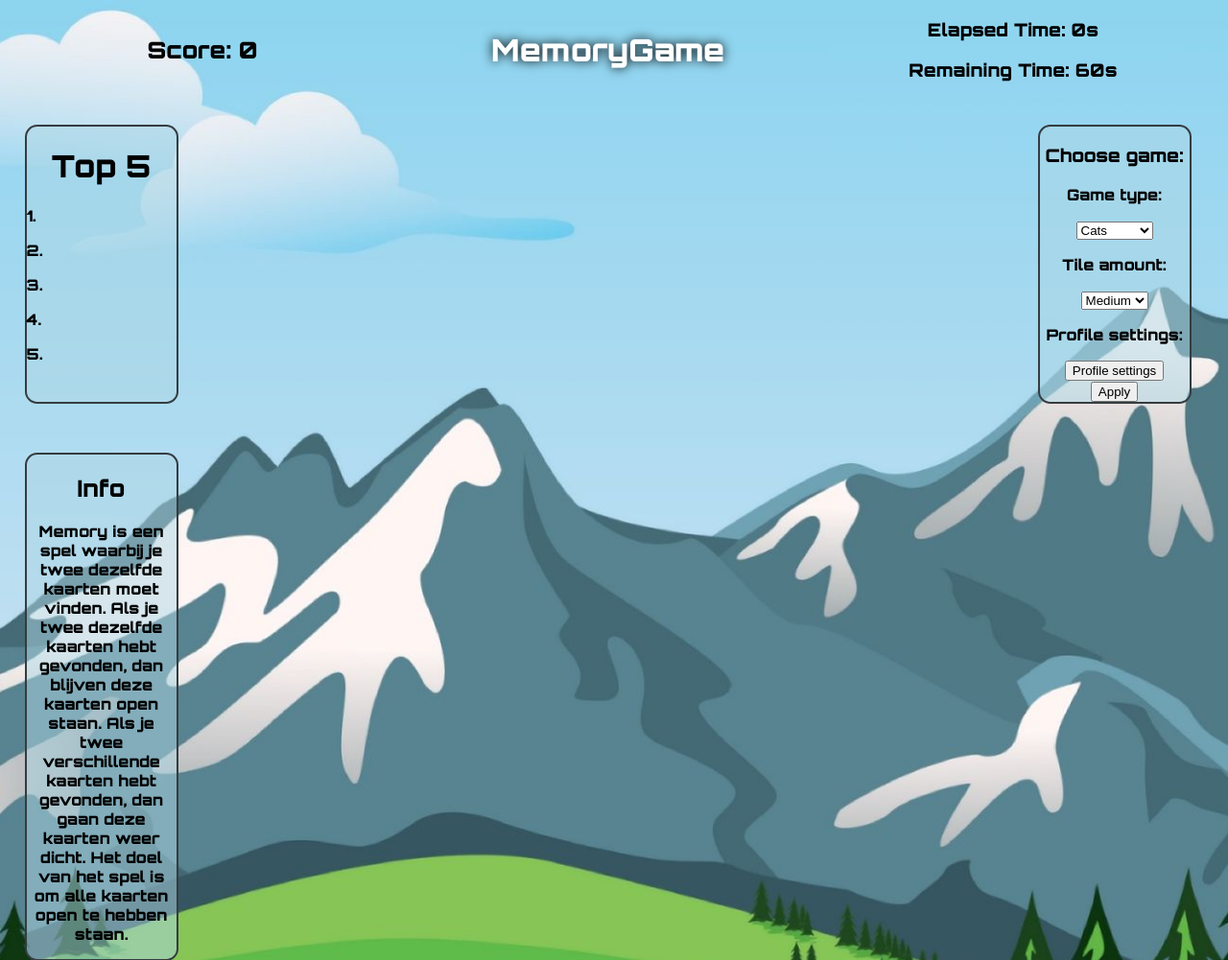
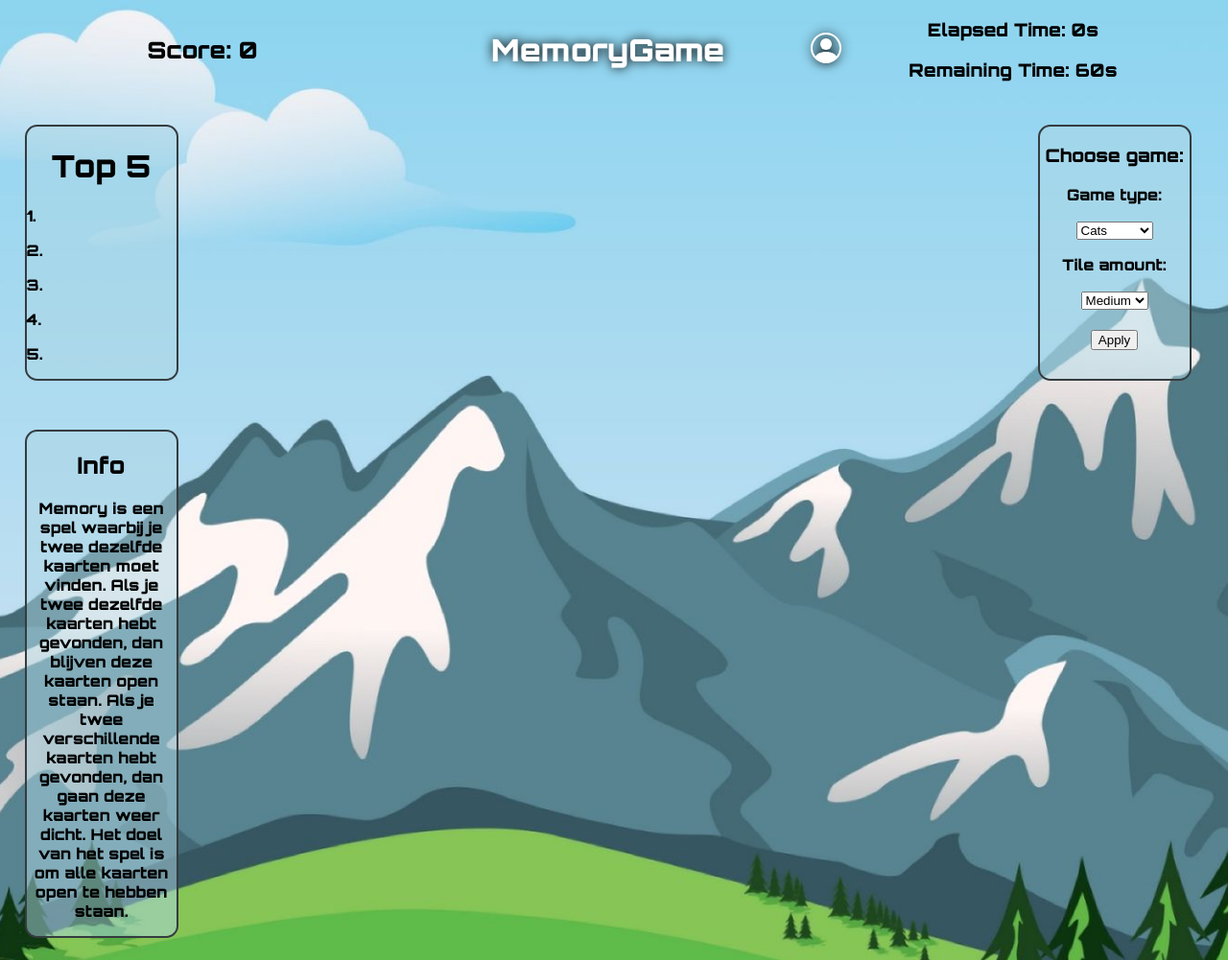
Before and after one commit to martprenger/web3, a PHP site: page / in a window 1280 px wide. Shown: the top 1001 px of the page at 96% size. Run offline with PHP 8.4, Linux system fonts and the light colour scheme.

Commit message:
placed profile icon in the correct position

```diff
--- a/memory/index.html
+++ b/memory/index.html
@@ -25,6 +25,13 @@
 
     <p class="title-text">MemoryGame</p>
 
+    <div class="profile">
+        <a id="profileSettings"><svg xmlns="http://www.w3.org/2000/svg" width="32" height="32" fill="white" class="bi bi-person-circle" viewBox="0 0 16 16">
+            <path d="M11 6a3 3 0 1 1-6 0 3 3 0 0 1 6 0"/>
+            <path fill-rule="evenodd" d="M0 8a8 8 0 1 1 16 0A8 8 0 0 1 0 8m8-7a7 7 0 0 0-5.468 11.37C3.242 11.226 4.805 10 8 10s4.757 1.225 5.468 2.37A7 7 0 0 0 8 1"/>
+        </svg></a>
+    </div>
+
     <div class="game_info">
         <h2>Info</h2>
         <p>Memory is een spel waarbij je twee dezelfde kaarten moet vinden. Als je twee dezelfde kaarten hebt gevonden, dan blijven deze kaarten open staan. Als je twee verschillende kaarten hebt gevonden, dan gaan deze kaarten weer dicht. Het doel van het spel is om alle kaarten open te hebben staan.</p>
@@ -51,15 +58,11 @@
             <p>Tile amount:</p>
             <select id="gameSize"></select>
 
-        </div>
+        </div><br>
 
-        <div class="dropdown_karakter">
-            <p>Profile settings:</p>
-            <button id="profileSettings">Profile settings</button>
-        </div>
         <button class="reload" id="reload">Apply</button>
 
-        </div><br>
+        </div>
 
     </div>
 
--- a/memory/style.css
+++ b/memory/style.css
@@ -125,7 +125,7 @@ body {
 
 .game-type {
     grid-row: 4;
-    grid-column: 1/4;
+    grid-column: 1/7;
     text-align: center;
     background-color: rgba(173, 216, 230, 0.5); /* Blue transparent background */
     border: 2px solid #353C40; /* Black border */
@@ -135,7 +135,7 @@ body {
 
 .dropdown_kleuren_platen {
     grid-row: 4;
-    grid-column: 4/7;
+    grid-column: 1/7;
     text-align: center;
     background-color: rgba(173, 216, 230, 0.5); /* Blue transparent background */
     border: 2px solid #353C40; /* Black border */
@@ -167,16 +167,22 @@ body {
     margin: 2vw;
 }
 
+.profile{
+    grid-column: 6;
+    grid-row: 1;
+    justify-content: end; /* Centers columns horizontally */
+    align-content: center; /* Centers grid items vertically, if applicable */
+    filter: drop-shadow(0px 0px 6px #000000);
+    cursor: pointer;
+}
+
+.reload{
+    margin-bottom: 2em;
+}
+
 /* media tags for different screens */
 
-@media (max-aspect-ratio: 3/4) {
-}
-
 @media (min-aspect-ratio: 4/3) {
-    .board-div {
-        grid-column: 2/6;
-        grid-row: 2/6;
-    }
 
     .ranking {
         grid-column: 1;
@@ -210,9 +216,8 @@ body {
     .dropdown_kleuren_platen {
         grid-column: 6;
         grid-row: 3;
+        border-radius: 1vw;
     }
-
-
 
     .size-16 {
         grid-template-columns: repeat(4, calc(85vh /4));
@@ -236,10 +241,6 @@ body {
         border-radius: 1vw;
     }
 
-    .dropdown_kleuren_platen {
-        border-radius: 1vw;
-    }
-
     .ranking {
         border-radius: 1vw;
     }
@@ -252,4 +253,11 @@ body {
         grid-column: 1/7;
         grid-row: 2/5;
     }
+
+    .profile{
+        grid-column: 5;
+        grid-row: 1;
+        justify-content: end; /* Centers columns horizontally */
+        align-content: center; /* Centers grid items vertically, if applicable */
+    }
 }
```
